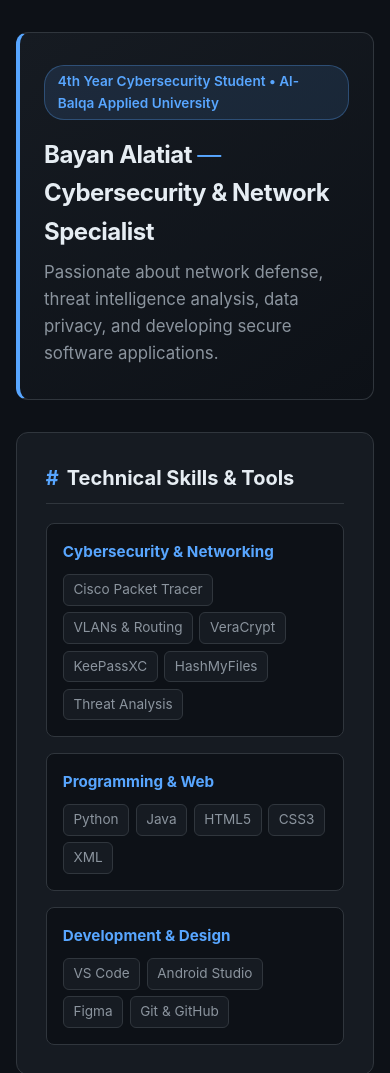
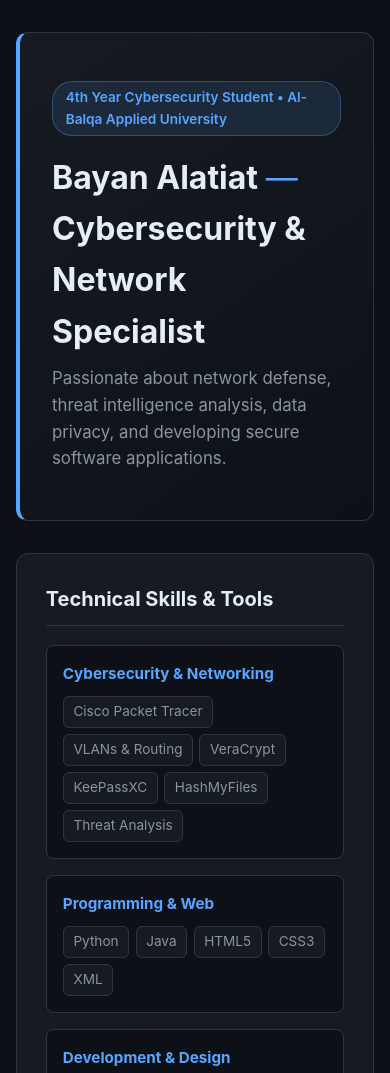
Before and after one commit to m04-1j/portfolio, a plain HTML site: page index.html in a window 390 px wide. Shown: the top 1073 px of the page. Drawn offline with Linux system fonts and the light colour scheme.

Commit message:
Refactor CSS styles and clean up HTML structure
Removed unused CSS variables and cleaned up styles for better readability. Adjusted project card styles and improved layout consistency.

```diff
--- a/index.html
+++ b/index.html
@@ -12,30 +12,24 @@
             --text-primary: #e6edf3;
             --text-secondary: #8b949e;
             --accent: #58a6ff;
-            --accent-hover: #79c0ff;
             --badge-bg: rgba(88, 166, 255, 0.12);
         }
-
         * {
             margin: 0;
             padding: 0;
             box-sizing: border-box;
             font-family: -apple-system, BlinkMacSystemFont, "Segoe UI", Roboto, Helvetica, Arial, sans-serif;
         }
-
         body {
             background-color: var(--bg-color);
             color: var(--text-primary);
             line-height: 1.6;
             padding: 2rem 1rem;
         }
-
         .container {
             max-width: 850px;
             margin: 0 auto;
         }
-
-        /* Hero Section (No Image) */
         header {
             padding: 3rem 2rem;
             background: linear-gradient(145deg, #161b22 0%, #0d1117 100%);
@@ -44,7 +38,6 @@
             margin-bottom: 2rem;
             border-left: 4px solid var(--accent);
         }
-
         .status-badge {
             display: inline-block;
             background-color: var(--badge-bg);
@@ -56,27 +49,21 @@
             margin-bottom: 1rem;
             border: 1px solid rgba(88, 166, 255, 0.3);
         }
-
         h1 {
             font-size: 2rem;
             font-weight: 700;
             color: var(--text-primary);
             margin-bottom: 0.5rem;
-            letter-spacing: -0.5px;
         }
-
         .title-dash {
             color: var(--accent);
             font-weight: 400;
         }
-
         .subtitle {
             color: var(--text-secondary);
             font-size: 1.05rem;
             max-width: 650px;
         }
-
-        /* Sections */
         section {
             background-color: var(--card-bg);
             border: 1px solid var(--border-color);
@@ -84,50 +71,34 @@
             padding: 1.8rem;
             margin-bottom: 1.5rem;
         }
-
         h2 {
             font-size: 1.25rem;
             color: var(--text-primary);
             margin-bottom: 1.2rem;
             padding-bottom: 0.6rem;
             border-bottom: 1px solid var(--border-color);
-            display: flex;
-            align-items: center;
-            gap: 0.5rem;
         }
-
-        h2::before {
-            content: "#";
-            color: var(--accent);
-            font-weight: bold;
-        }
-
-        /* Skills Grid */
         .skills-grid {
             display: grid;
             grid-template-columns: repeat(auto-fit, minmax(240px, 1fr));
             gap: 1rem;
         }
-
         .skill-box {
             background-color: var(--bg-color);
             border: 1px solid var(--border-color);
             border-radius: 8px;
             padding: 1rem;
         }
-
         .skill-box h3 {
             font-size: 0.95rem;
             color: var(--accent);
             margin-bottom: 0.6rem;
         }
-
         .tags {
             display: flex;
             flex-wrap: wrap;
             gap: 0.4rem;
         }
-
         .tag {
             background-color: var(--card-bg);
             color: var(--text-secondary);
@@ -136,46 +107,30 @@
             border-radius: 6px;
             font-size: 0.85rem;
         }
-
-        /* Projects */
         .project-card {
             background-color: var(--bg-color);
             border: 1px solid var(--border-color);
             border-radius: 8px;
             padding: 1.2rem;
             margin-bottom: 1rem;
-            transition: border-color 0.2s ease;
         }
-
-        .project-card:last-child {
-            margin-bottom: 0;
-        }
-
-        .project-card:hover {
-            border-color: var(--accent);
-        }
-
         .project-title {
             font-size: 1.1rem;
             font-weight: 600;
             color: var(--text-primary);
             margin-bottom: 0.4rem;
         }
-
         .project-desc {
             color: var(--text-secondary);
             font-size: 0.95rem;
             margin-bottom: 0.8rem;
         }
-
-        /* Contact */
         .contact-info {
             display: flex;
             flex-wrap: wrap;
             gap: 1rem;
             align-items: center;
         }
-
         .contact-btn {
             display: inline-block;
             background-color: var(--badge-bg);
@@ -186,24 +141,12 @@
             border: 1px solid rgba(88, 166, 255, 0.3);
             font-weight: 500;
             font-size: 0.95rem;
-            transition: all 0.2s ease;
         }
-
-        .contact-btn:hover {
-            background-color: var(--accent);
-            color: var(--bg-color);
-        }
-
         footer {
             text-align: center;
             color: var(--text-secondary);
             font-size: 0.85rem;
             margin-top: 2rem;
-        }
-
-        @media (max-width: 600px) {
-            h1 { font-size: 1.5rem; }
-            header { padding: 2rem 1.5rem; }
         }
     </style>
 </head>
@@ -232,7 +175,6 @@
                     <span class="tag">Threat Analysis</span>
                 </div>
             </div>
-
             <div class="skill-box">
                 <h3>Programming &amp; Web</h3>
                 <div class="tags">
@@ -243,7 +185,6 @@
                     <span class="tag">XML</span>
                 </div>
             </div>
-
             <div class="skill-box">
                 <h3>Development &amp; Design</h3>
                 <div class="tags">
@@ -258,7 +199,6 @@
 
     <section>
         <h2>Featured Projects &amp; Labs</h2>
-
         <div class="project-card">
             <div class="project-title">Smart Attendance &amp; Fingerprinting System</div>
             <p class="project-desc">
@@ -270,7 +210,6 @@
                 <span class="tag">Mobile Architecture</span>
             </div>
         </div>
-
         <div class="project-card">
             <div class="project-title">My Digital Closet (DailyOutfitPicker)</div>
             <p class="project-desc">
@@ -282,7 +221,6 @@
                 <span class="tag">SharedPreferences</span>
             </div>
         </div>
-
         <div class="project-card">
             <div class="project-title">Enterprise Network &amp; Security Labs</div>
             <p class="project-desc">
```
